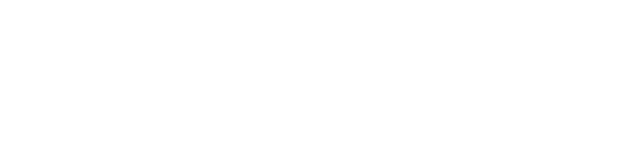
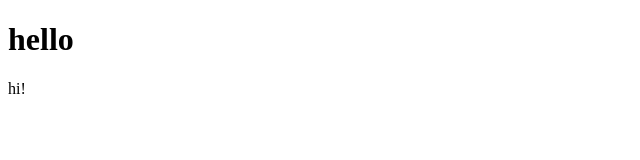
Before and after one commit to ms9768/test2, a plain HTML site: page index.html in a window 1280 px wide. Shown: the whole page, without its empty margins (0-640 px from the left). Drawn offline with Linux system fonts and the light colour scheme.

```diff
--- a/index.html
+++ b/index.html
@@ -6,6 +6,7 @@
     <title>Document</title>
 </head>
 <body>
-
+    <h1>hello</h1>
+    <p>hi!</p>
 </body>
 </html>
```
Also changed, not shown: password.txt (added), starter.txt.
